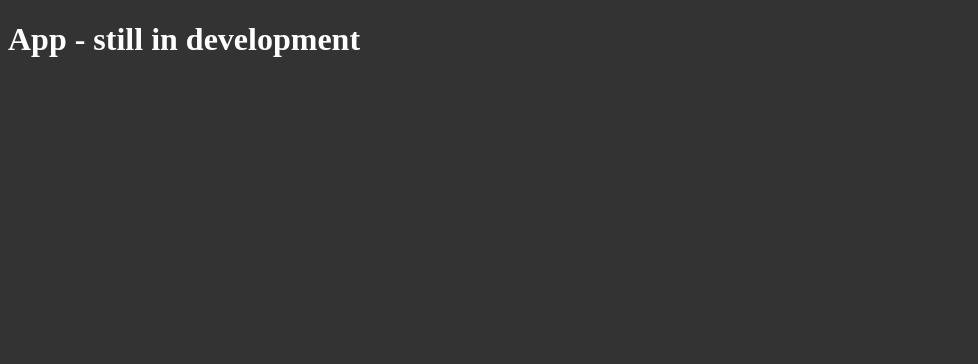
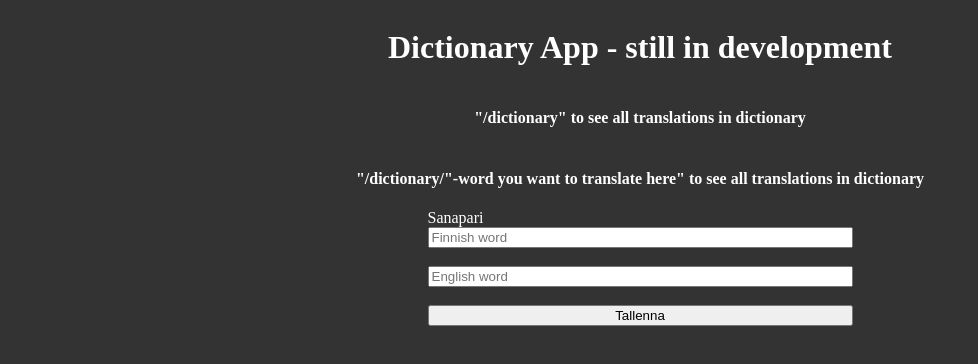
Before and after one commit to TeemuJarvinen/REST1, a website: page public/index.html in a window 1280 px wide. Shown: the whole page, without its empty margins (0-978 px from the left). Drawn offline with nearby package versions, Linux system fonts and the light colour scheme.

Commit message:
Fixing stuff

```diff
--- a/public/CSS/style.css
+++ b/public/CSS/style.css
@@ -2,3 +2,16 @@ body {
   background-color: #333;
   color: #fff;
 }
+
+.container {
+  display: flex;
+  flex-direction: column;
+  justify-content: center;
+  align-items: center;
+}
+
+form {
+  display: flex;
+  flex-direction: column;
+  justify-content: center;
+}
--- a/public/index.html
+++ b/public/index.html
@@ -5,9 +5,46 @@
     <meta http-equiv="X-UA-Compatible" content="IE=edge" />
     <meta name="viewport" content="width=device-width, initial-scale=1.0" />
     <link rel="stylesheet" href="CSS/style.css" />
-    <title>App</title>
+    <title>Dictionary App</title>
+    <script src="https://ajax.googleapis.com/ajax/libs/jquery/3.5.1/jquery.min.js"></script>
   </head>
   <body>
-    <h1>App - still in development</h1>
+    <div class="container">
+      <h1>Dictionary App - still in development</h1>
+      <h4>"/dictionary" to see all translations in dictionary</h4>
+      <h4>
+        "/dictionary/"-word you want to translate here" to see all translations
+        in dictionary
+      </h4>
+
+      <form id="postForm" name="form">
+        <th>Sanapari</th>
+        <br />
+        <td>
+          <input
+            id="finnishWord"
+            type="text"
+            placeholder="Finnish word"
+            size="50"
+          />
+        </td>
+        <br />
+        <td>
+          <input
+            id="englishWord"
+            type="text"
+            placeholder="English word"
+            size="50"
+          />
+        </td>
+        <br />
+        <td>
+          <input id="postForm" type="submit" value="Tallenna" />
+        </td>
+        <br />
+      </form>
+    </div>
+
+    <script></script>
   </body>
 </html>
```
Also changed, not shown: app.js (+10 -7 lines), test.html (added).
